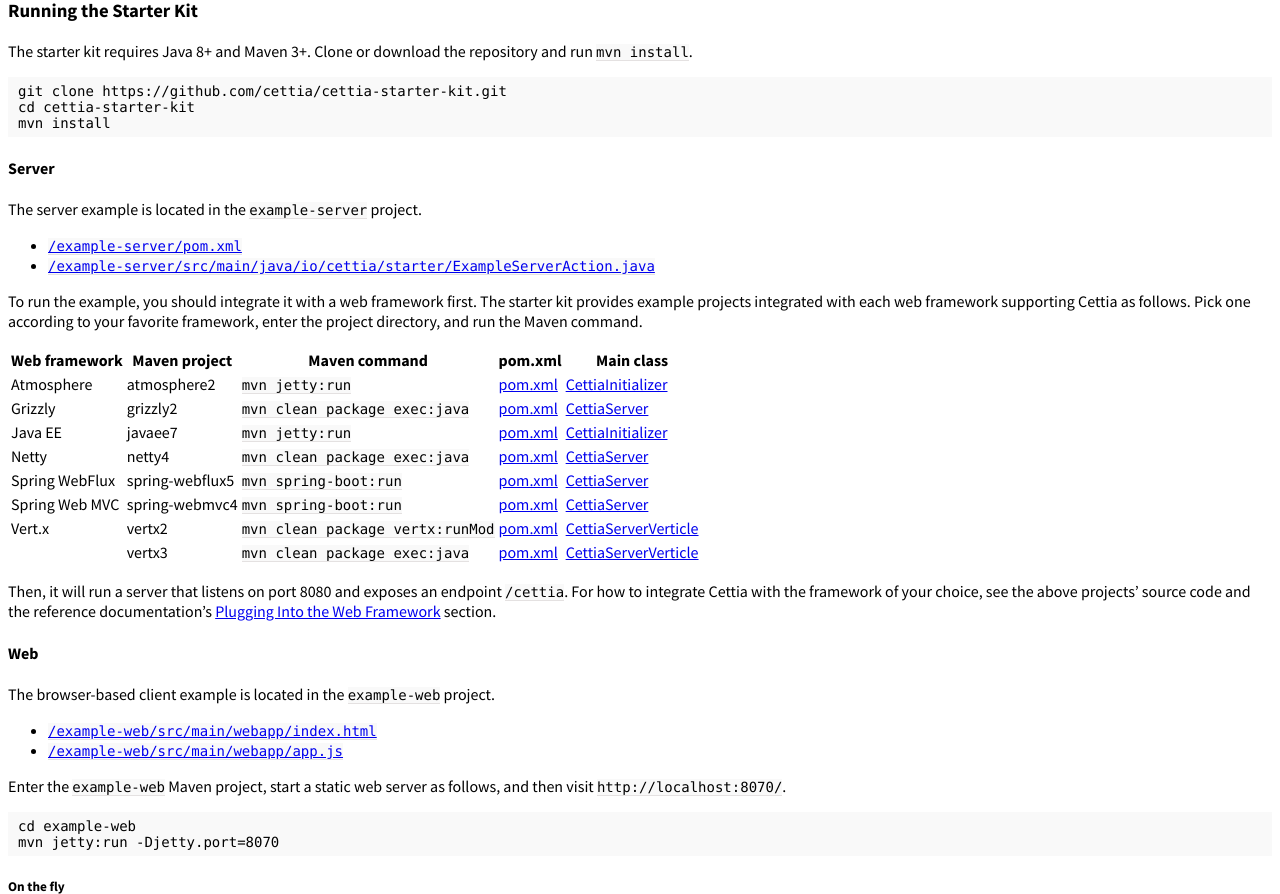
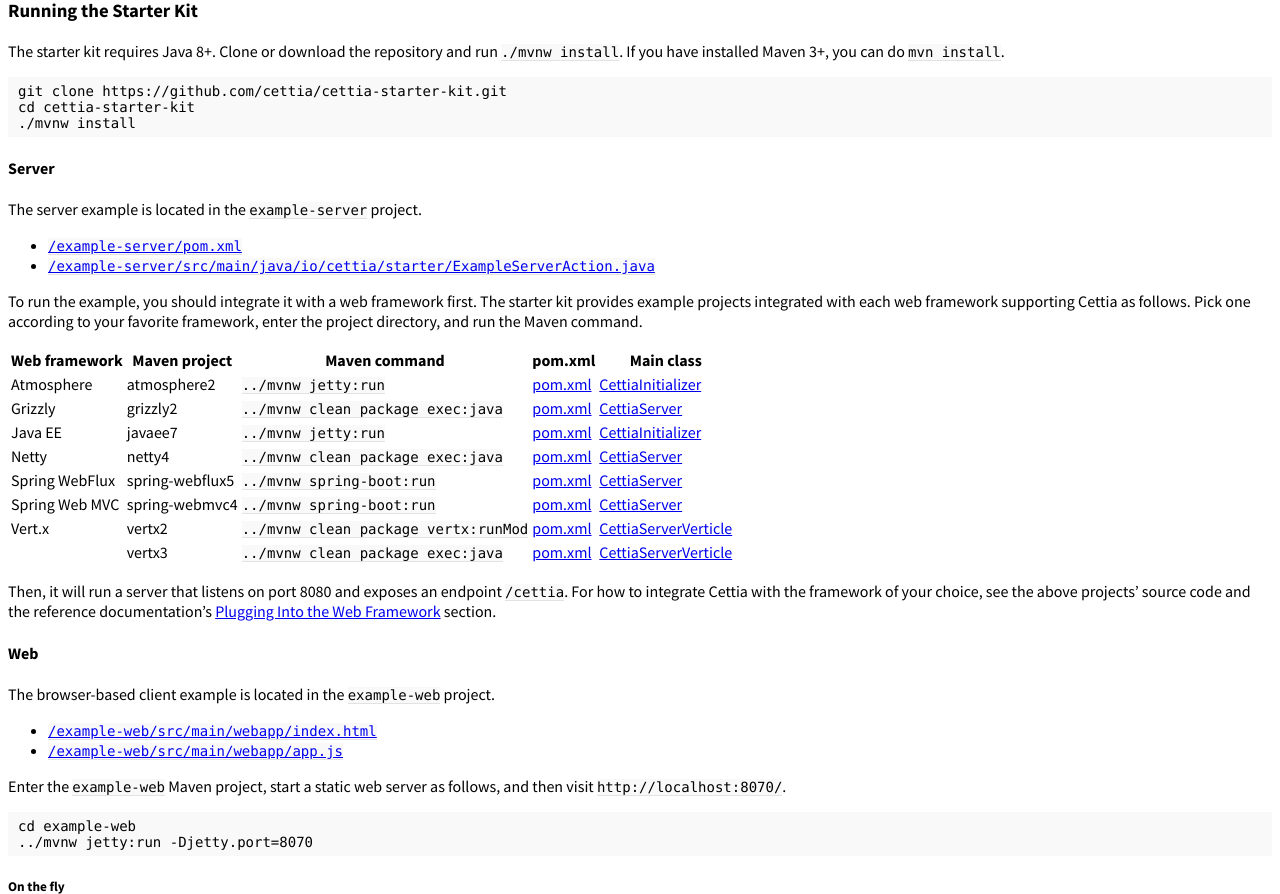
Before and after one commit to cettia/cettia.github.io, a Jekyll site: the page built from guides/getting-started.md, in a window 1280 px wide and 1400 px high. Shown: the part 506-1400 px from the top of the window. Built offline with Jekyll 4.4.1, drawn with Linux system fonts in a browser that asks for light colours; a style sheet for code colours, icons or effects is not loaded.

Commit message:
Replace mvn command with mvnw

````diff
--- a/guides/getting-started.md
+++ b/guides/getting-started.md
@@ -12,12 +12,12 @@
 
 ### Running the Starter Kit
 
-The starter kit requires Java 8+ and Maven 3+. Clone or download the repository and run `mvn install`.
+The starter kit requires Java 8+. Clone or download the repository and run `./mvnw install`. If you have installed Maven 3+, you can do `mvn install`.
 
 ```
 git clone https://github.com/cettia/cettia-starter-kit.git
 cd cettia-starter-kit
-mvn install
+./mvnw install
 ```
 
 #### Server
@@ -34,14 +34,14 @@
 
 | Web framework  | Maven project   | Maven command                    | pom.xml                                                                           | Main class                                                                                                                                                              |
 |----------------|-----------------|----------------------------------|-----------------------------------------------------------------------------------|-------------------------------------------------------------------------------------------------------------------------------------------------------------------------|
-| Atmosphere     | atmosphere2     | `mvn jetty:run`                  | [pom.xml](https://github.com/cettia/cettia-starter-kit/blob/master/atmosphere2/pom.xml)     | [CettiaInitializer](https://github.com/cettia/cettia-starter-kit/blob/master/atmosphere2/src/main/java/io/cettia/starter/atmosphere2/CettiaInitializer.java)  |
-| Grizzly        | grizzly2        | `mvn clean package exec:java`    | [pom.xml](https://github.com/cettia/cettia-starter-kit/blob/master/grizzly2/pom.xml)        | [CettiaServer](https://github.com/cettia/cettia-starter-kit/blob/master/grizzly2/src/main/java/io/cettia/starter/grizzly2/CettiaServer.java)                  |
-| Java EE        | javaee7         | `mvn jetty:run`                  | [pom.xml](https://github.com/cettia/cettia-starter-kit/blob/master/javaee7/pom.xml)         | [CettiaInitializer](https://github.com/cettia/cettia-starter-kit/blob/master/javaee7/src/main/java/io/cettia/starter/javaee7/CettiaInitializer.java)          |
-| Netty          | netty4          | `mvn clean package exec:java`    | [pom.xml](https://github.com/cettia/cettia-starter-kit/blob/master/netty4/pom.xml)          | [CettiaServer](https://github.com/cettia/cettia-starter-kit/blob/master/netty4/src/main/java/io/cettia/starter/netty4/CettiaServer.java)                      |
-| Spring WebFlux | spring-webflux5 | `mvn spring-boot:run`            | [pom.xml](https://github.com/cettia/cettia-starter-kit/blob/master/spring-webflux5/pom.xml) | [CettiaServer](https://github.com/cettia/cettia-starter-kit/blob/master/spring-webflux5/src/main/java/io/cettia/starter/spring5/CettiaServer.java)            |
-| Spring Web MVC | spring-webmvc4  | `mvn spring-boot:run`            | [pom.xml](https://github.com/cettia/cettia-starter-kit/blob/master/spring-webmvc4/pom.xml)  | [CettiaServer](https://github.com/cettia/cettia-starter-kit/blob/master/spring-webmvc4/src/main/java/io/cettia/starter/spring4/CettiaServer.java )            |
-| Vert.x         | vertx2          | `mvn clean package vertx:runMod` | [pom.xml](https://github.com/cettia/cettia-starter-kit/blob/master/vertx2/pom.xml)          | [CettiaServerVerticle](https://github.com/cettia/cettia-starter-kit/blob/master/vertx2/src/main/java/io/cettia/starter/vertx2/CettiaServerVerticle.java)      |
-|                | vertx3          | `mvn clean package exec:java`    | [pom.xml](https://github.com/cettia/cettia-starter-kit/blob/master/vertx3/pom.xml)          | [CettiaServerVerticle](https://github.com/cettia/cettia-starter-kit/blob/master/vertx3/src/main/java/io/cettia/starter/vertx3/CettiaServerVerticle.java)      |
+| Atmosphere     | atmosphere2     | `../mvnw jetty:run`                  | [pom.xml](https://github.com/cettia/cettia-starter-kit/blob/master/atmosphere2/pom.xml)     | [CettiaInitializer](https://github.com/cettia/cettia-starter-kit/blob/master/atmosphere2/src/main/java/io/cettia/starter/atmosphere2/CettiaInitializer.java)  |
+| Grizzly        | grizzly2        | `../mvnw clean package exec:java`    | [pom.xml](https://github.com/cettia/cettia-starter-kit/blob/master/grizzly2/pom.xml)        | [CettiaServer](https://github.com/cettia/cettia-starter-kit/blob/master/grizzly2/src/main/java/io/cettia/starter/grizzly2/CettiaServer.java)                  |
+| Java EE        | javaee7         | `../mvnw jetty:run`                  | [pom.xml](https://github.com/cettia/cettia-starter-kit/blob/master/javaee7/pom.xml)         | [CettiaInitializer](https://github.com/cettia/cettia-starter-kit/blob/master/javaee7/src/main/java/io/cettia/starter/javaee7/CettiaInitializer.java)          |
+| Netty          | netty4          | `../mvnw clean package exec:java`    | [pom.xml](https://github.com/cettia/cettia-starter-kit/blob/master/netty4/pom.xml)          | [CettiaServer](https://github.com/cettia/cettia-starter-kit/blob/master/netty4/src/main/java/io/cettia/starter/netty4/CettiaServer.java)                      |
+| Spring WebFlux | spring-webflux5 | `../mvnw spring-boot:run`            | [pom.xml](https://github.com/cettia/cettia-starter-kit/blob/master/spring-webflux5/pom.xml) | [CettiaServer](https://github.com/cettia/cettia-starter-kit/blob/master/spring-webflux5/src/main/java/io/cettia/starter/spring5/CettiaServer.java)            |
+| Spring Web MVC | spring-webmvc4  | `../mvnw spring-boot:run`            | [pom.xml](https://github.com/cettia/cettia-starter-kit/blob/master/spring-webmvc4/pom.xml)  | [CettiaServer](https://github.com/cettia/cettia-starter-kit/blob/master/spring-webmvc4/src/main/java/io/cettia/starter/spring4/CettiaServer.java )            |
+| Vert.x         | vertx2          | `../mvnw clean package vertx:runMod` | [pom.xml](https://github.com/cettia/cettia-starter-kit/blob/master/vertx2/pom.xml)          | [CettiaServerVerticle](https://github.com/cettia/cettia-starter-kit/blob/master/vertx2/src/main/java/io/cettia/starter/vertx2/CettiaServerVerticle.java)      |
+|                | vertx3          | `../mvnw clean package exec:java`    | [pom.xml](https://github.com/cettia/cettia-starter-kit/blob/master/vertx3/pom.xml)          | [CettiaServerVerticle](https://github.com/cettia/cettia-starter-kit/blob/master/vertx3/src/main/java/io/cettia/starter/vertx3/CettiaServerVerticle.java)      |
 
 {% endcapture %}{{ panel | markdownify }}
 </div>
@@ -59,7 +59,7 @@
 
 ```
 cd example-web
-mvn jetty:run -Djetty.port=8070
+../mvnw jetty:run -Djetty.port=8070
 ```
 
 ##### On the fly
````
